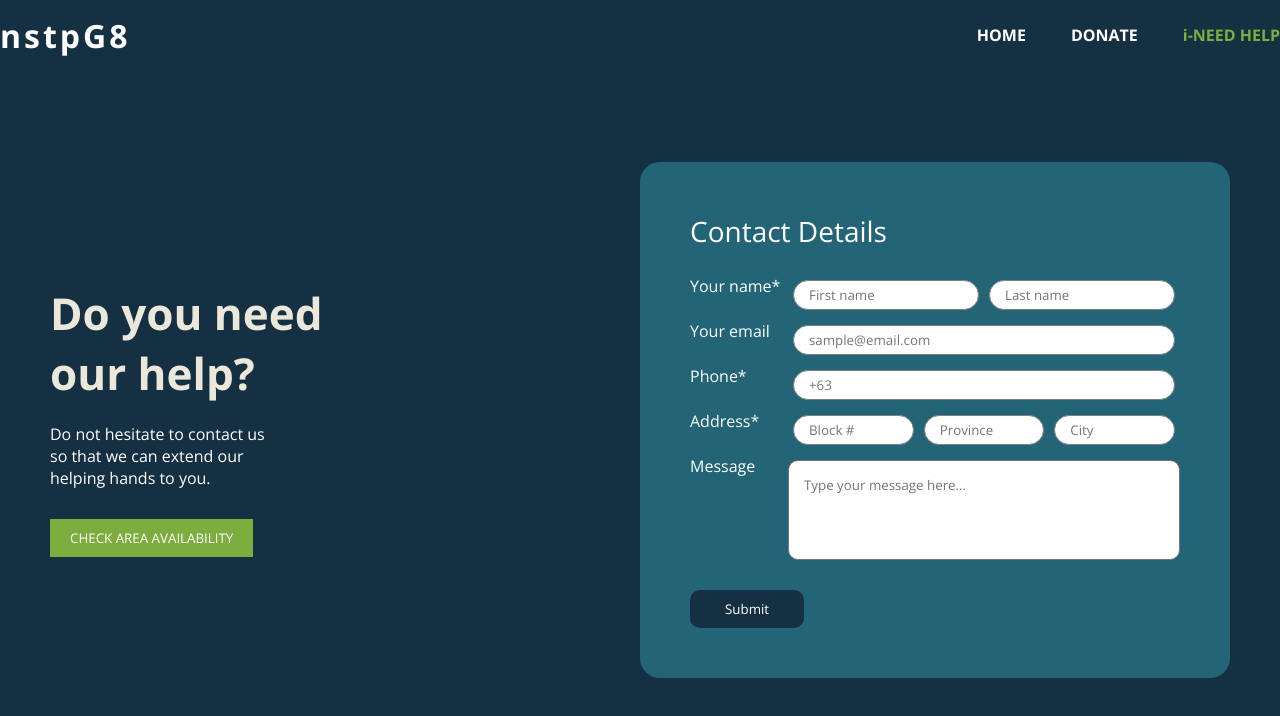
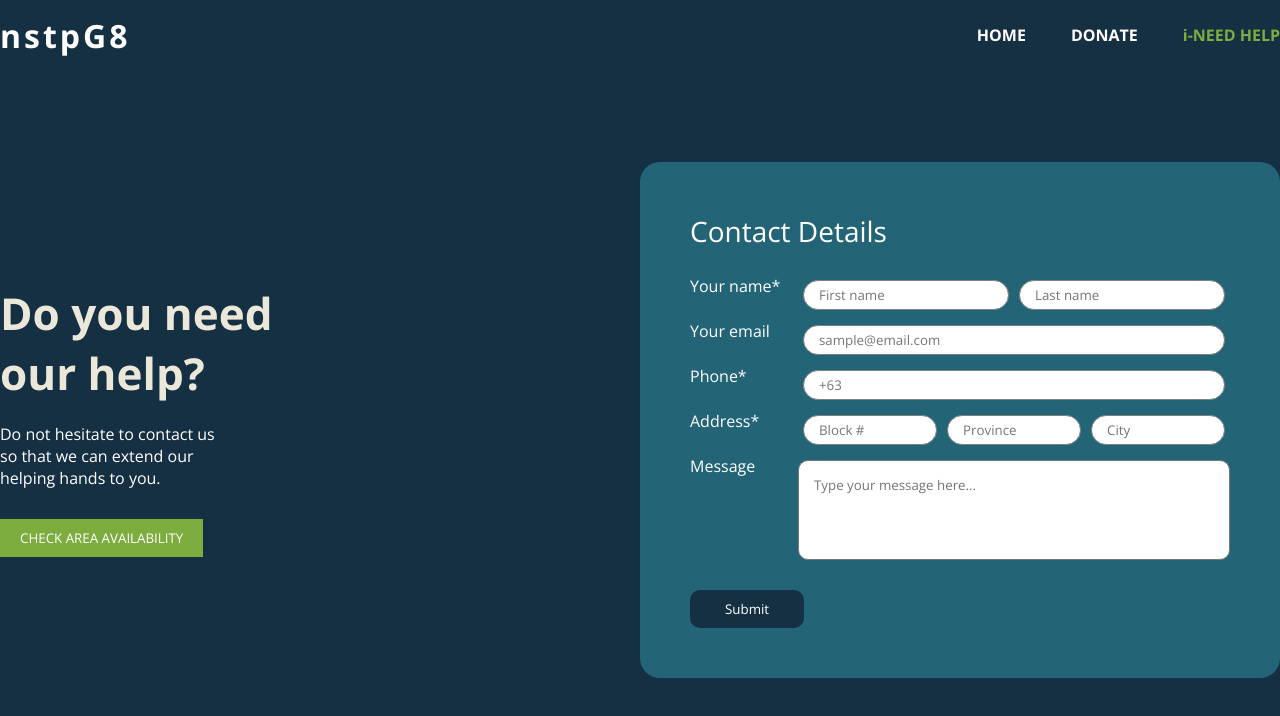
Before and after one commit to luckyx314/projectInom, a React (Create React App) app in the folder client/: page /need-help in a window 1280 px wide. Shown: the top 716 px of the page. Built offline with nearby package versions, Linux system fonts and the light colour scheme.

Commit message:
removed padding and margins of wrapper and parents
- homepage
- needhelp page

```diff
--- a/client/src/components/HomePage/HomePage.css
+++ b/client/src/components/HomePage/HomePage.css
@@ -3,7 +3,6 @@
     display: flex;
     align-items: center;
     min-height: 70vh;
-    padding: 0 50px;
 }
 
 .home-container {
--- a/client/src/components/NeedHelpPage/NeedHelpPage.css
+++ b/client/src/components/NeedHelpPage/NeedHelpPage.css
@@ -2,7 +2,6 @@
     display: flex;
     margin: auto;
     height: 75vh;
-    padding: 50px;
     align-items: center;
 }
 
```
